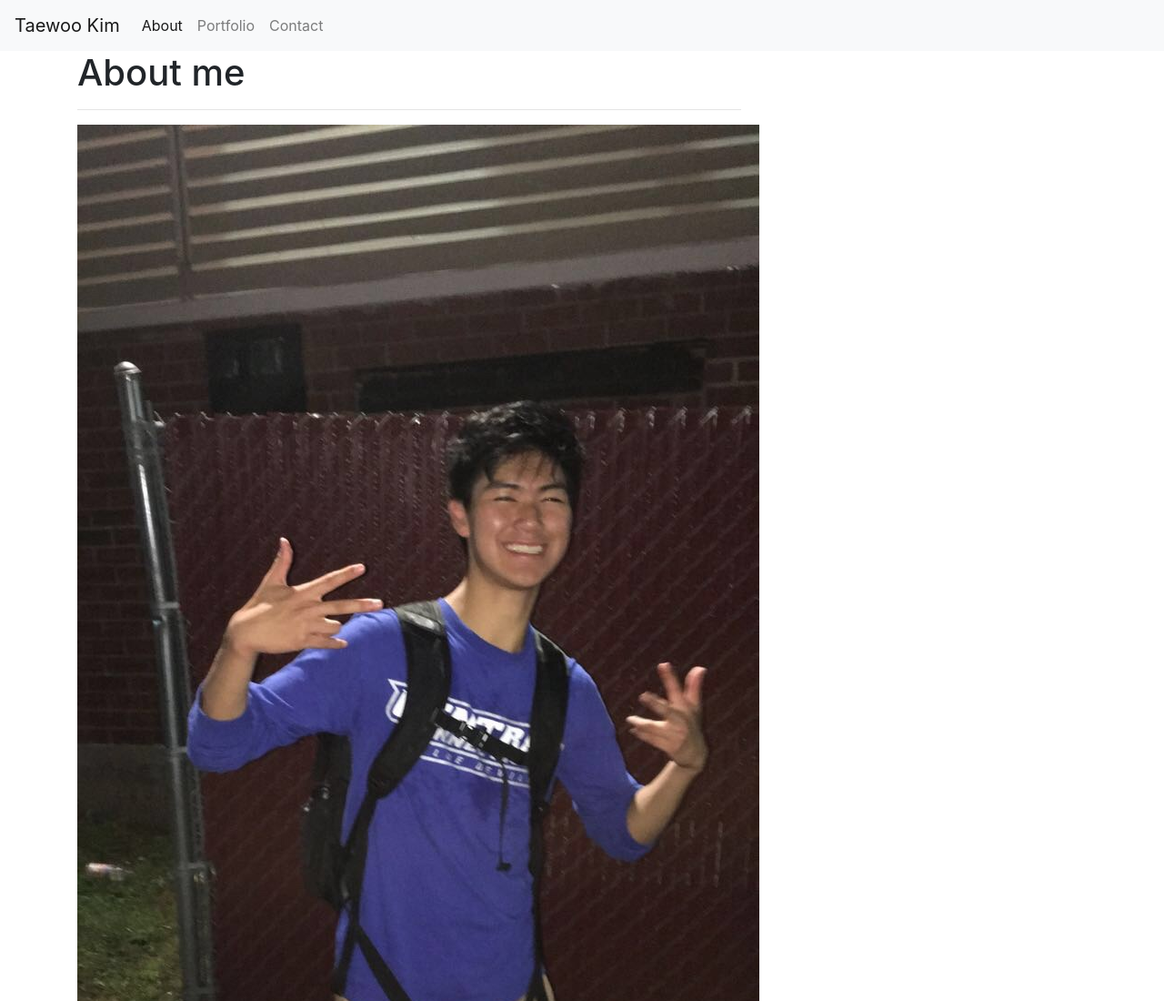
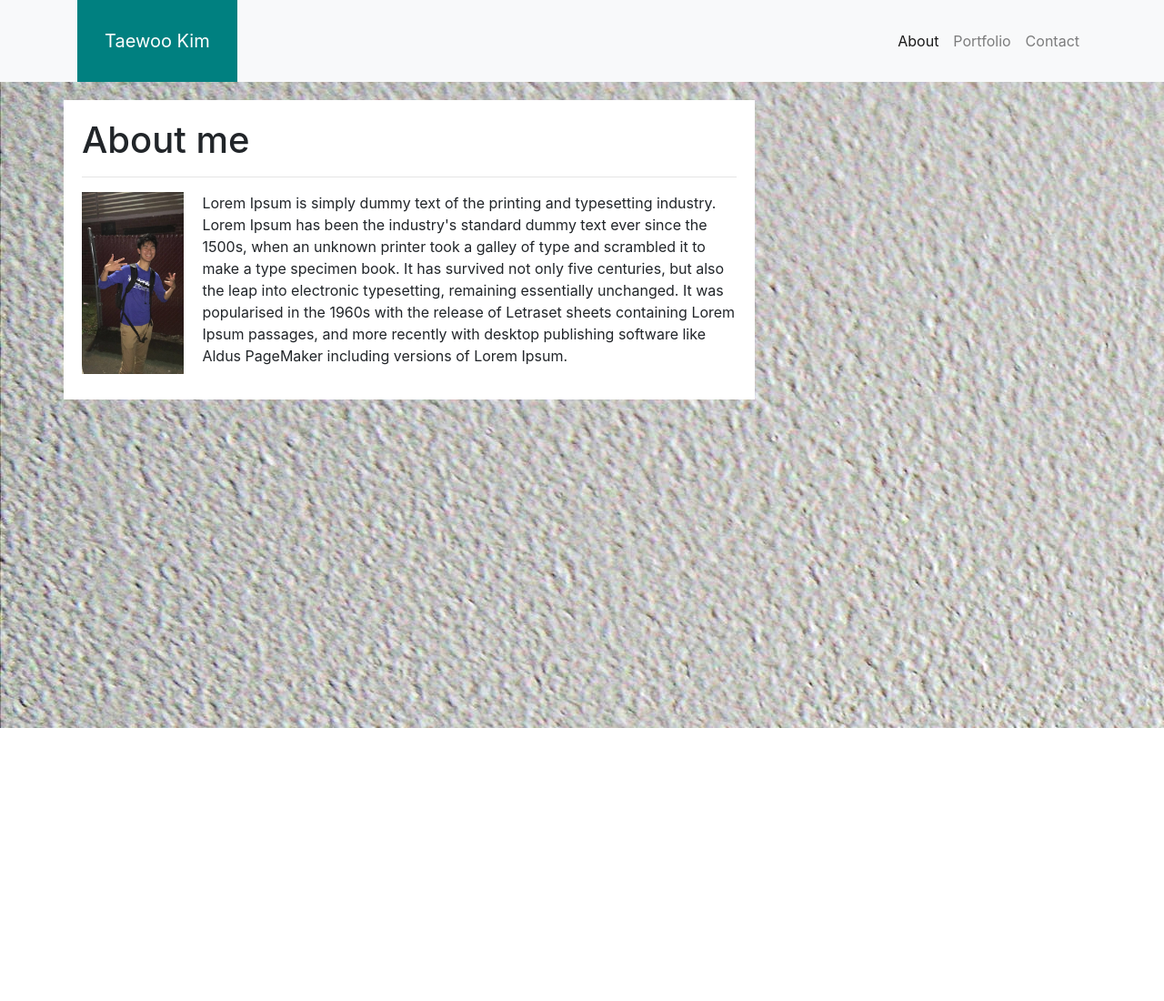
Before and after one commit to tkim30201/Responsive-portfolio, a plain HTML site: page index.html in a window 1280 px wide. Shown: the top 1100 px of the page at 91% size. After the commit the page ends 800 px from the top, so only its background shows below. Drawn offline with nearby package versions, Linux system fonts and the light colour scheme.

Commit message:
styling edits

```diff
--- a/index.html
+++ b/index.html
@@ -8,12 +8,13 @@
 
 <body>
     <nav class="navbar navbar-expand-lg navbar-light bg-light">
+      <div class="container">
         <a class="navbar-brand" href="#">Taewoo Kim</a>
         <button class="navbar-toggler" type="button" data-toggle="collapse" data-target="#navbarNav" aria-controls="navbarNav" aria-expanded="false" aria-label="Toggle navigation">
           <span class="navbar-toggler-icon"></span>
         </button>
         <div class="collapse navbar-collapse" id="navbarNav">
-          <ul class="navbar-nav">
+          <ul class="navbar-nav ml-auto">
             <li class="nav-item active">
               <a class="nav-link" href="#">About<span class="sr-only">(current)</span></a>
             </li>
@@ -25,11 +26,12 @@
             </li>
           </ul>
         </div>
+      </div>
       </nav>
 
       <main class="container">
         <div class="row">
-            <div class="col-md-8">
+            <div class="col-md-8 about">
                 <h1>About me</h1>
                 <hr />
                 <img id="bio-pic" src="IMG-2540.JPG" />
--- a/style.css
+++ b/style.css
@@ -0,0 +1,28 @@
+.navbar {
+    padding: 0rem 1rem;
+}
+
+.navbar-brand {
+    background-color: teal;
+    padding: 30px;
+}
+
+.navbar-light .navbar-brand {
+    color: white;
+}
+
+body {
+    background-image: url("background-pattern.jpg");
+}
+
+.about {
+    background-color: white;
+    padding: 20px;
+    margin-top: 20px;
+}
+
+#bio-pic {
+    height: 200px;
+    float: left;
+    margin-right: 20px;
+}
```
Also changed, not shown: portfolio.html (+1 -1 lines), background-pattern.jpg (added).
